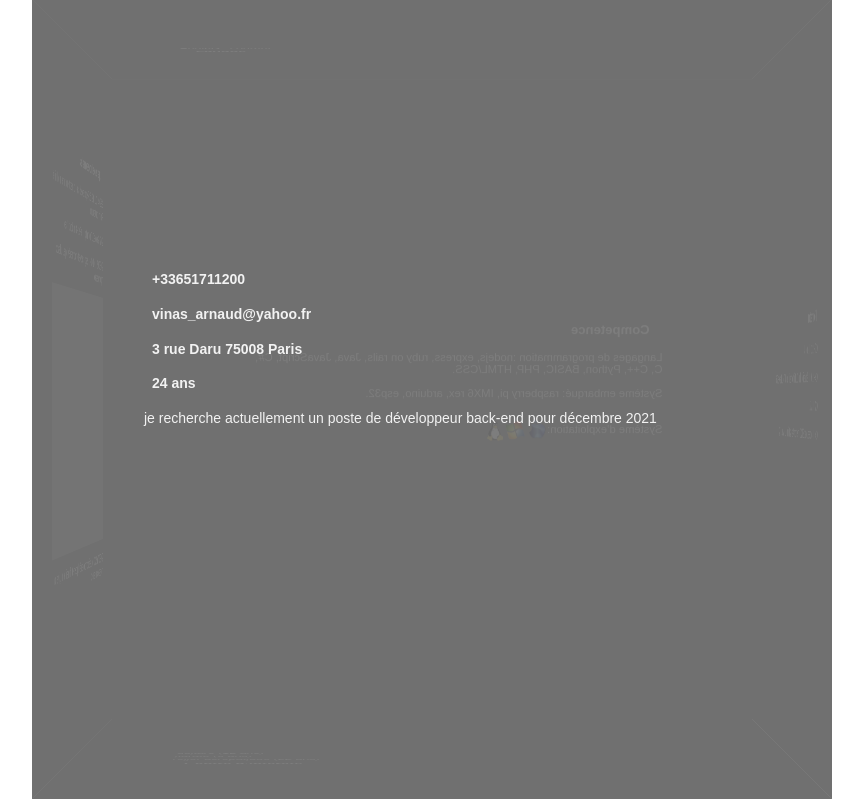
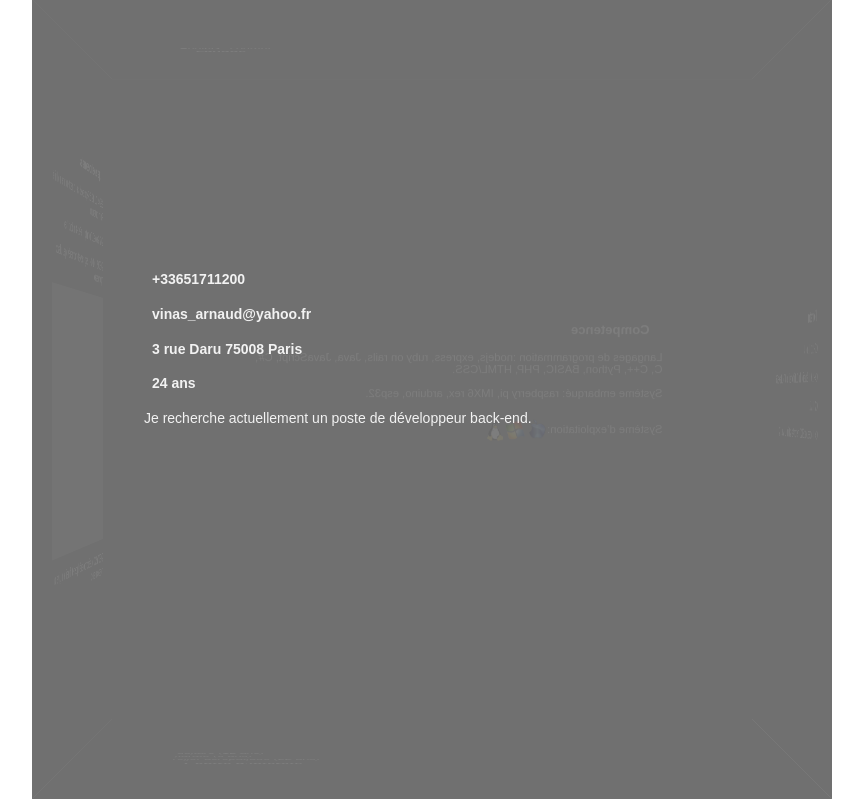
Before and after one commit to avinas-42/vinas-arnaud-cv, a Node server app: page / in a window 1280 px wide. Shown: the part 69-876 px from the top of the page, without its empty margins (208-1071 px from the left). Run offline with Node 20, Linux system fonts and the light colour scheme; grey boxes are pictures that could not be loaded.

Commit message:
Update cv.ejs

```diff
--- a/views/cv.ejs
+++ b/views/cv.ejs
@@ -29,7 +29,7 @@
                 </li>
               </article>
               <article class="text but-select-anyway">
-                <p>je recherche actuellement un poste de développeur back-end pour décembre 2021</p>
+                <p>Je recherche actuellement un poste de développeur back-end.</p>
               </article>
 
             </div>
```
